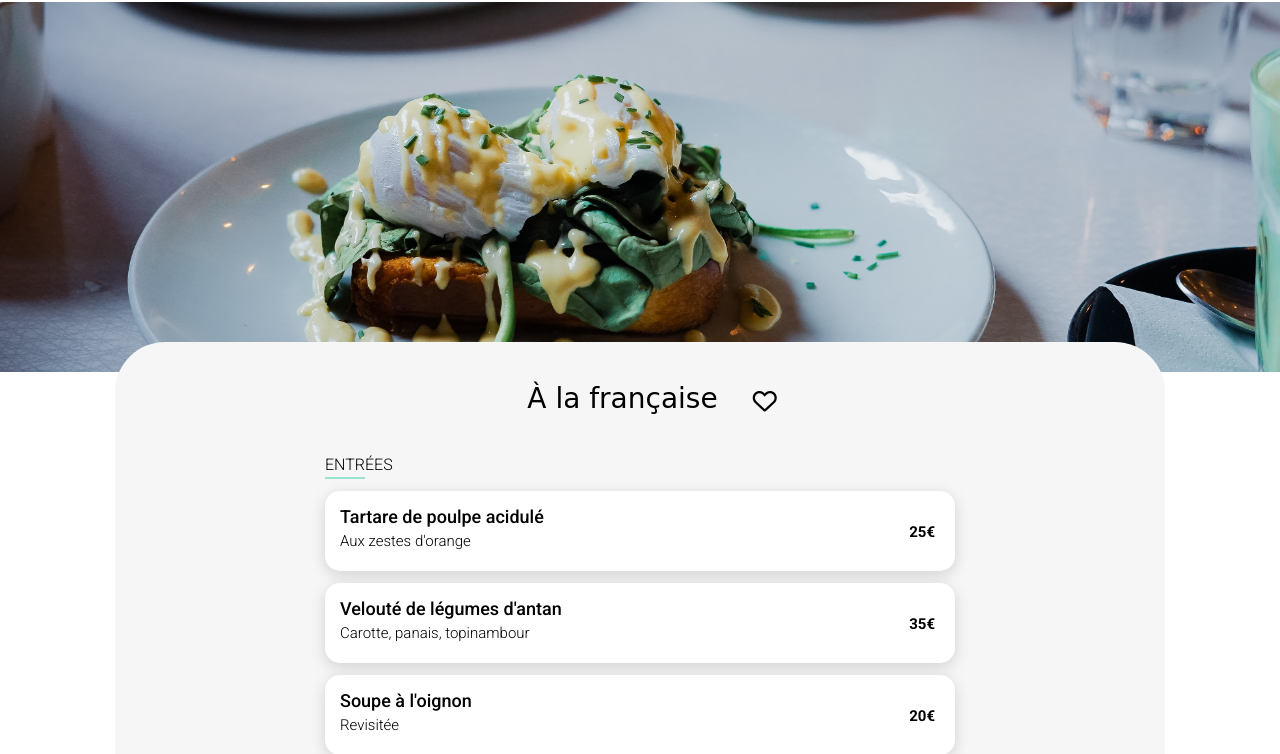
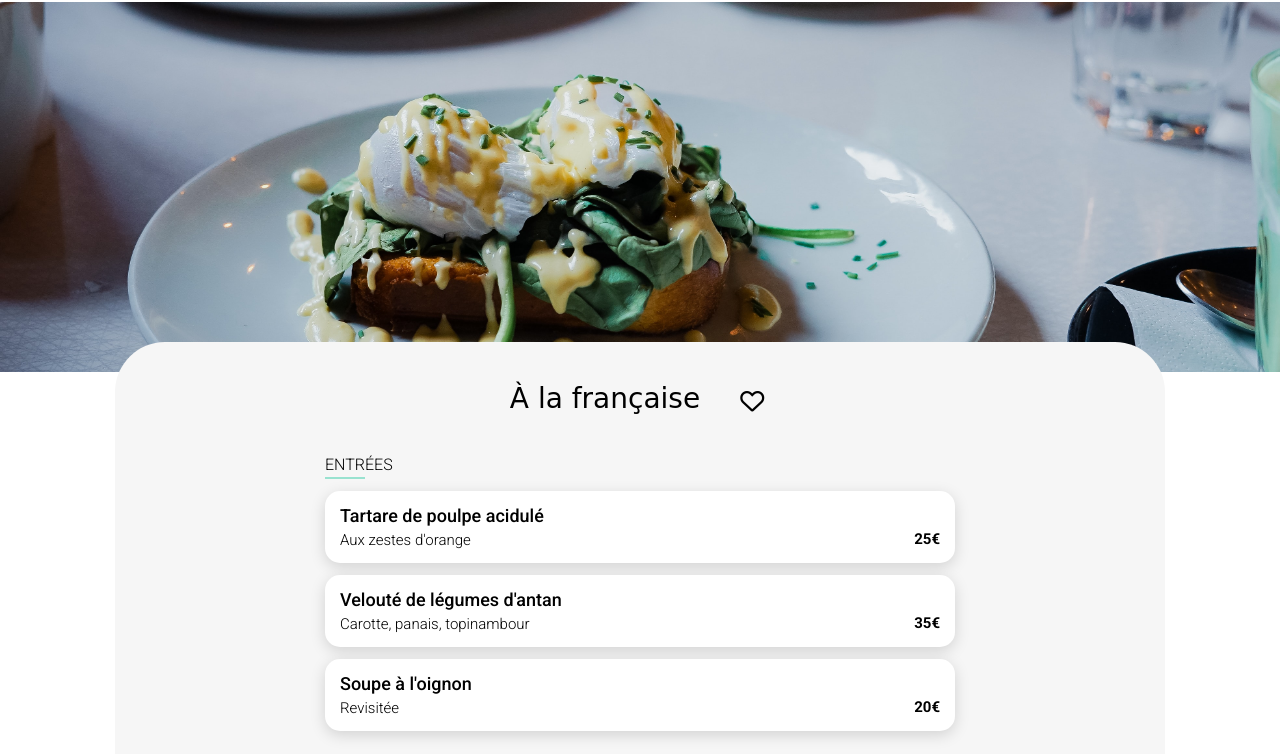
Before and after one commit to PuenaruIonutMarian/ohmyfood, a website: page pages/A_la_francaise.html in a window 1280 px wide. Shown: the part 59-813 px from the top of the page. Drawn offline with Linux system fonts and the light colour scheme; a web font is replaced by a local one.

Commit message:
final version - next is final check

```diff
--- a/sass/pages/_home.scss
+++ b/sass/pages/_home.scss
@@ -51,9 +51,11 @@
     @media only screen and (min-width: 768px) {
         max-width: 1080px;
         margin: 0 auto;
-        padding-left: 0;
         padding-right: 0;
         align-items: center;
+    }
+    @media only screen and (min-width: 1123px) {
+         padding-left: 0;
     }
 
     &__container {
--- a/sass/pages/_menu.scss
+++ b/sass/pages/_menu.scss
@@ -77,11 +77,21 @@
 
         .restaurant__menu-title {
             display: flex;
-            gap: 2rem;
-            justify-content: center;
+            gap: 1rem;
             align-items: center;
+            padding-right: 3rem;
 
-            .restaurant-heart{
+            @media only screen and (min-width: 375px) {
+                gap: 4rem;
+                margin-left: -2.5rem;
+             }
+
+            @media only screen and (min-width: 400px) {
+                margin-left: 0;
+            }
+
+
+            .restaurant-heart {
                 margin-bottom: 2rem;
                 font-size: 2.4rem;
             }
@@ -90,7 +100,6 @@
                 font-family: $title-font;
                 font-weight: 400;
                 font-size: 2.8rem;
-                padding-right: 1.5rem;
             }
         }
 
@@ -134,17 +143,16 @@
                 &__option {
                     animation: moveInRight 1s ease-in;
                     display: flex;
-                    padding: 1.5rem;
                     width: 100%;
-                    // //////////////////////
                     position: relative;
                     overflow: hidden;
-                    // justify-content: space-between;
-                    // /////////////////
+
 
                     .food__description {
                         display: flex;
                         flex-direction: column;
+                        justify-content: center;
+                        padding-left: 1.5rem;
                         gap: .5rem;
                         @include dots;
 
@@ -163,46 +171,6 @@
                         }
                     }
 
-                    // .food__price {
-                    //     display: flex;
-                    //     margin-left: auto;
-                    //     align-items: flex-end;
-                    //     font-size: 1.5rem;
-                    //     font-weight: 700;
-                    //     gap:2rem;
-                    //     position: absolute;
-                    //     right: 2rem;
-                    //     top:0;
-                    //     &--text{
-                    //     padding-bottom: 1.5rem;
-                    //     }
-
-
-                    //     .food__choice {
-                    //         display: flex;
-                    //         justify-content: center;
-                    //         align-items: center;
-
-                    //         margin-right: -9rem;
-                    //         width: 7rem;
-                    //         height: 7.5rem;
-                    //         padding: 0 1.5rem;
-                    //         background-color: $color-tertiary;
-                    //         transition: margin-right 0.4s ease-in-out;
-
-                    //         &::after {
-                    //             content: '\f00c';
-                    //             font-family: 'FontAwesome';
-                    //             padding: .8rem;
-                    //             border-radius: 50%;
-                    //             color: $color-tertiary;
-                    //             font-size: 1.5rem;
-                    //             background-color: #fff;
-                    //             transition: transform 0.8s ease-in-out;
-                    //         }
-
-                    //     }
-                    // }
                     .food__price {
                         display: flex;
                         margin-left: auto;
@@ -210,13 +178,12 @@
                         padding-left: 2rem;
                         font-size: 1.5rem;
                         font-weight: 700;
-                        gap:2rem;
                         position: relative;
                         right: 2rem;
-                        top:0;
-                        &--text{
-                        padding-bottom: 1.5rem;
-                        padding-left: 1rem;
+                        top: 0;
+
+                        &--text {
+                            padding: 0 3rem 1.5rem .5rem;
                         }
 
 
@@ -226,7 +193,7 @@
                             align-items: center;
                             margin-right: -10.5rem;
                             width: 7rem;
-                            height: 5rem;
+                            height: 7.2rem;
                             padding: 0 1.5rem;
                             background-color: $color-tertiary;
                             transition: margin-right 0.4s ease-in-out;
@@ -245,10 +212,9 @@
                         }
                     }
 
-                &:hover .food__choice{
-                // &:focus .food__choice{
-                    margin-right: -2rem;
-                }
+                    &:hover .food__choice {
+                        margin-right: -2rem;
+                    }
 
 
                 }
```
Also changed, not shown: index.html (+0 -1 lines), css/style.css.
